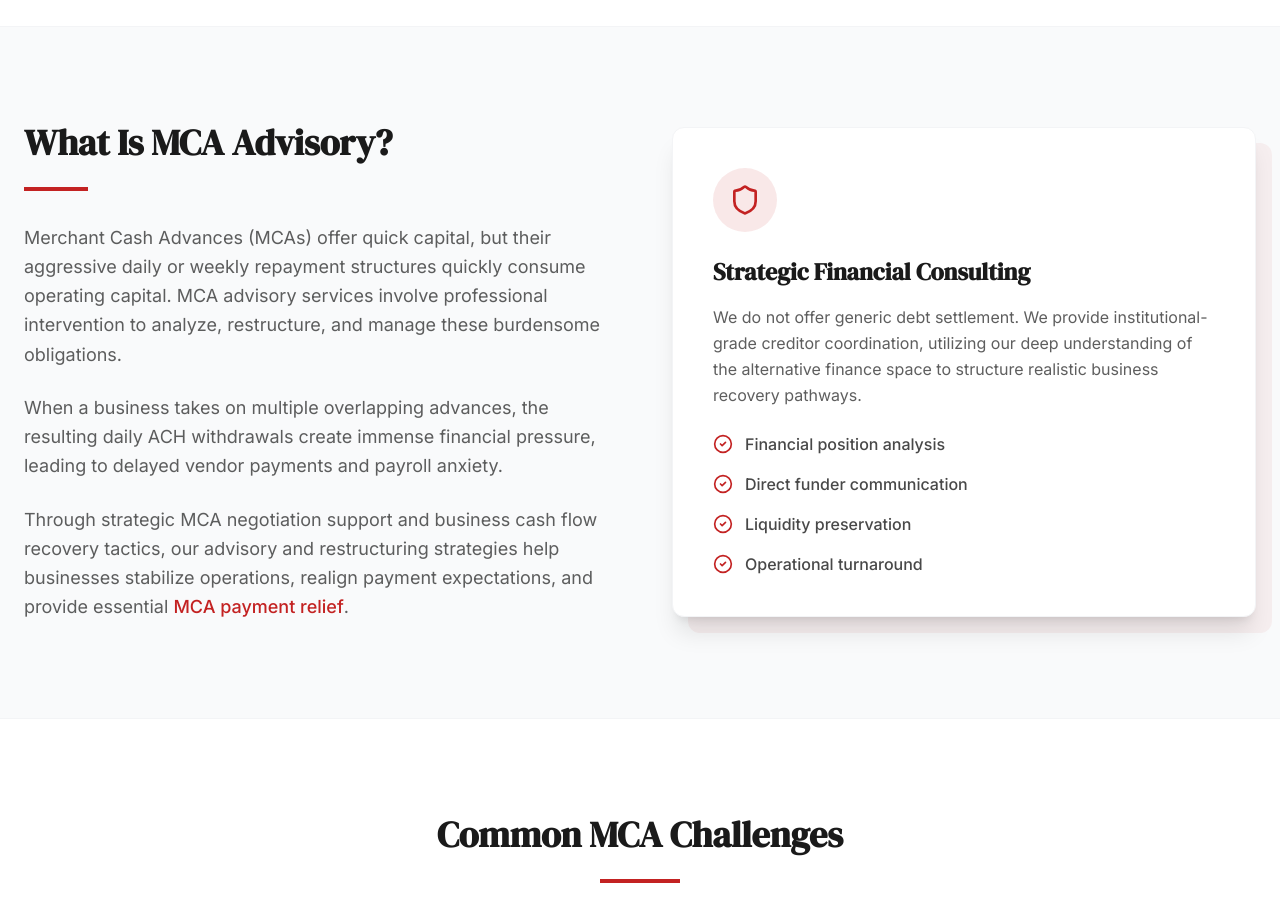
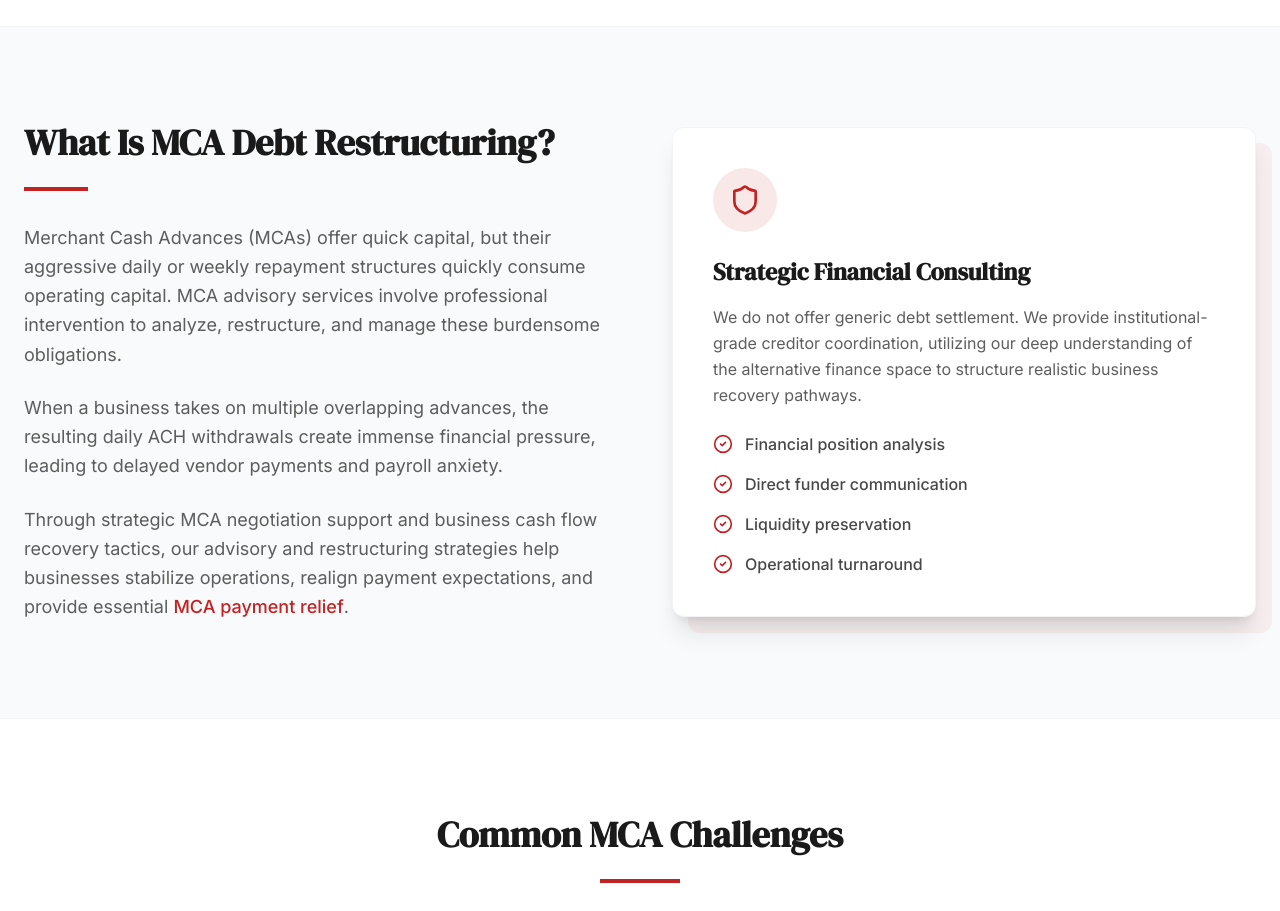
Before and after one commit to samknows9999/sg-054d5103-85fc-4583-be9c-e577d71113a8-1779968500, a Next.js app: page /mca-advisory in a window 1280 px wide. Shown: the part 1280-2191 px from the top of the page. Built offline with nearby package versions, Linux system fonts and the light colour scheme; no server answers; what react-google-recaptcha-v3 would draw is missing.

Commit message:
Update src/pages/mca-advisory.tsx

```diff
--- a/src/pages/mca-advisory.tsx
+++ b/src/pages/mca-advisory.tsx
@@ -179,8 +179,8 @@ Message: ${formData.get("message")}
   return (
     <div className="min-h-screen bg-white font-sans text-foreground">
       <SEO
-              title="MCA Debt Restructuring & Advisory Services | Regroup Partners"
-              description="Struggling with stacked MCA payments? Regroup Partners provides expert MCA debt restructuring, creditor coordination, and cash flow relief for businesses nationwide. Free confidential consultation."
+        title="MCA Debt Restructuring & Advisory Services | Regroup Partners"
+        description="Struggling with stacked MCA payments? Regroup Partners provides expert MCA debt restructuring, creditor coordination, and cash flow relief for businesses nationwide. Free confidential consultation."
         url="/mca-advisory" />
 
       <Head>
@@ -269,7 +269,7 @@ Message: ${formData.get("message")}
           <div className="max-w-[1400px] mx-auto px-6">
             <div className="grid lg:grid-cols-2 gap-16 items-center">
               <div>
-                <h2 className="text-3xl md:text-4xl font-serif font-bold mb-6 text-foreground">What Is MCA Advisory?</h2>
+                <h2 className="text-3xl md:text-4xl font-serif font-bold mb-6 text-foreground">What Is MCA Debt Restructuring?</h2>
                 <div className="w-16 h-1 bg-accent mb-8"></div>
                 <div className="space-y-6 text-lg text-foreground/70 leading-relaxed">
                   <p>
```
